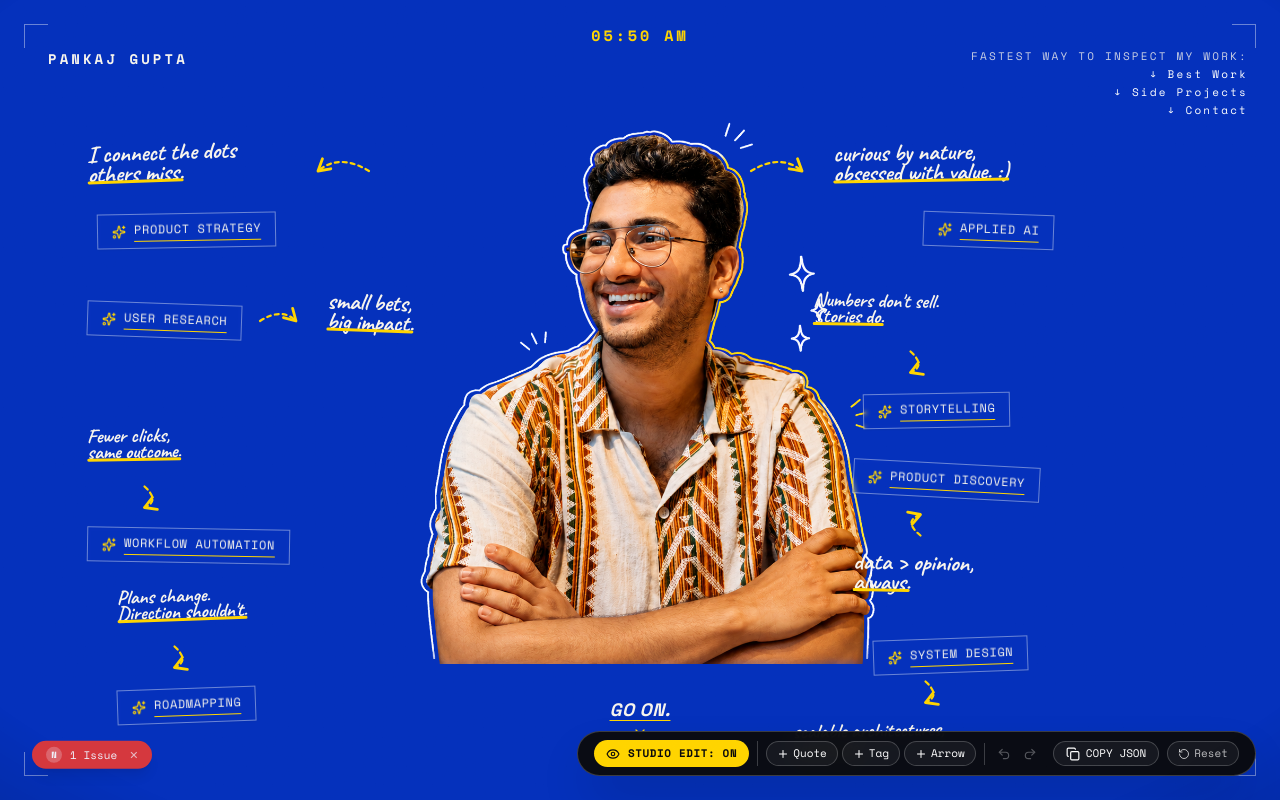
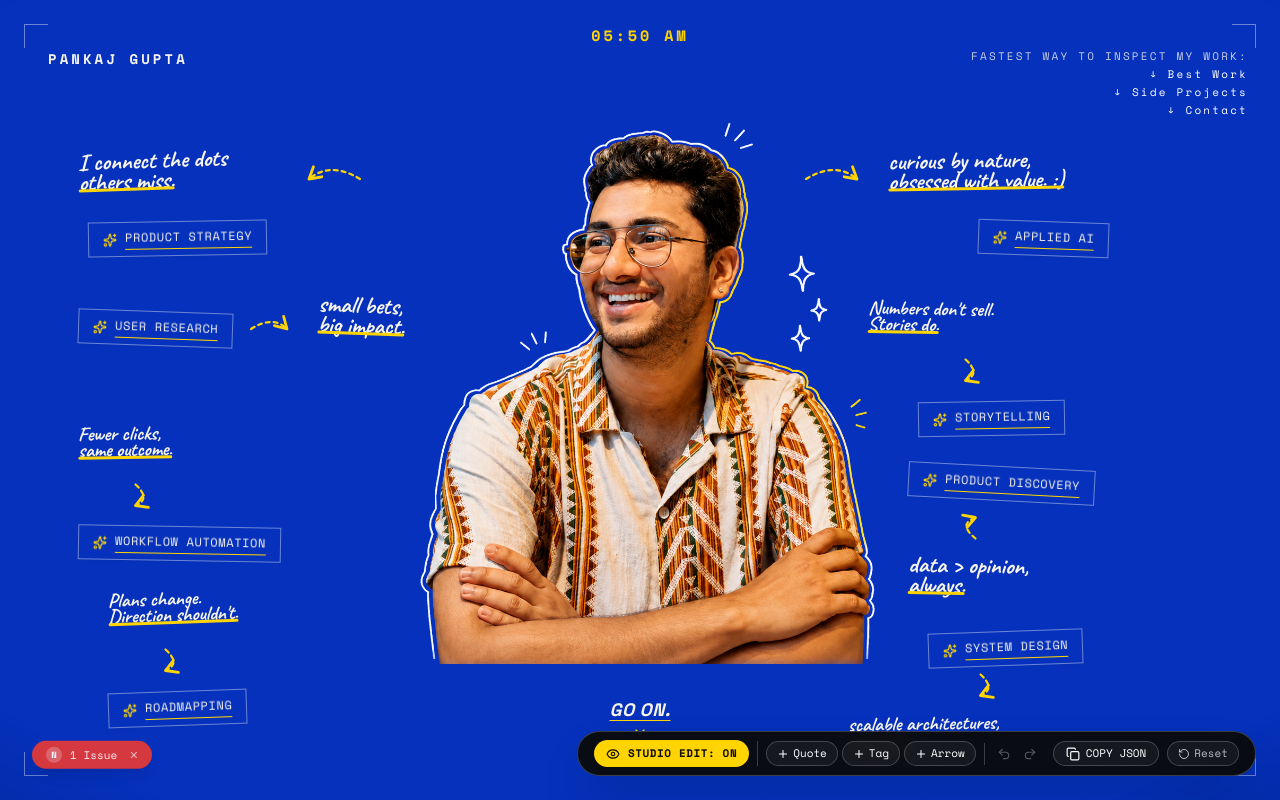
Before and after one commit to onalunchbreak/pankaj-gupta-portfolio, a Next.js app: page / in a window 1280 px wide. Shown: the top 800 px of the page. Built offline with nearby package versions, Linux system fonts and the light colour scheme.

Commit message:
fix(hero): migrate all canvas nodes to unified full-screen layer for 100% clickability and unrestricted drag freedom on scalable architectures/system design

```diff
--- a/src/components/sections/hero.tsx
+++ b/src/components/sections/hero.tsx
@@ -86,16 +86,16 @@ const COLOR_PRESETS = [
   "#FFFFFF", // Pure White
 ];
 
-// Clean baseline layout with comfortable spatial distribution
-const CLEAN_BASELINE_NODES: StudioNode[] = [
-  // ==================== LEFT COLUMN ====================
+// Clean unified canvas baseline layout with guaranteed viewport clearance & clickability
+const UNIFIED_CANVAS_BASELINE: StudioNode[] = [
+  // ==================== LEFT FLANK ====================
   // Row 1: PRODUCT STRATEGY
   {
     id: "quote-strategy",
     type: "quote",
     text: "I connect the dots\nothers miss.",
-    x: 0,
-    y: 0,
+    x: 40,
+    y: 25,
     scale: 1,
     rotation: -2,
     fontSize: 24,
@@ -107,8 +107,8 @@ const CLEAN_BASELINE_NODES: StudioNode[] = [
     id: "arrow-strategy",
     type: "arrow",
     text: "",
-    x: 215,
-    y: 10,
+    x: 255,
+    y: 35,
     scale: 1,
     rotation: 0,
     fontSize: 14,
@@ -123,8 +123,8 @@ const CLEAN_BASELINE_NODES: StudioNode[] = [
     id: "tag-strategy",
     type: "tag",
     text: "PRODUCT STRATEGY",
-    x: 10,
-    y: 70,
+    x: 50,
+    y: 95,
     scale: 1,
     rotation: -1,
     fontSize: 12,
@@ -138,8 +138,8 @@ const CLEAN_BASELINE_NODES: StudioNode[] = [
     id: "tag-research",
     type: "tag",
     text: "USER RESEARCH",
-    x: 0,
-    y: 160,
+    x: 40,
+    y: 185,
     scale: 1,
     rotation: 2,
     fontSize: 12,
@@ -151,8 +151,8 @@ const CLEAN_BASELINE_NODES: StudioNode[] = [
     id: "arrow-research",
     type: "arrow",
     text: "",
-    x: 165,
-    y: 160,
+    x: 205,
+    y: 185,
     scale: 1,
     rotation: 0,
     fontSize: 14,
@@ -167,8 +167,8 @@ const CLEAN_BASELINE_NODES: StudioNode[] = [
     id: "quote-research",
     type: "quote",
     text: "small bets,\nbig impact.",
-    x: 240,
-    y: 150,
+    x: 280,
+    y: 170,
     scale: 1,
     rotation: 2,
     fontSize: 24,
@@ -182,8 +182,8 @@ const CLEAN_BASELINE_NODES: StudioNode[] = [
     id: "quote-automation",
     type: "quote",
     text: "Fewer clicks,\nsame outcome.",
-    x: 0,
-    y: 285,
+    x: 40,
+    y: 300,
     scale: 1,
     rotation: -1,
     fontSize: 20,
@@ -195,8 +195,8 @@ const CLEAN_BASELINE_NODES: StudioNode[] = [
     id: "arrow-automation",
     type: "arrow",
     text: "",
-    x: 35,
-    y: 340,
+    x: 75,
+    y: 355,
     scale: 1,
     rotation: 90,
     fontSize: 14,
@@ -211,8 +211,8 @@ const CLEAN_BASELINE_NODES: StudioNode[] = [
     id: "tag-automation",
     type: "tag",
     text: "WORKFLOW AUTOMATION",
-    x: 0,
-    y: 385,
+    x: 40,
+    y: 400,
     scale: 1,
     rotation: 1,
     fontSize: 12,
@@ -221,13 +221,13 @@ const CLEAN_BASELINE_NODES: StudioNode[] = [
     highlight: false,
   },
 
-  // Row 4: ROADMAPPING (Comfortable Y offset fitting standard viewports)
+  // Row 4: ROADMAPPING
   {
     id: "quote-roadmapping",
     type: "quote",
     text: "Plans change.\nDirection shouldn't.",
-    x: 30,
-    y: 445,
+    x: 70,
+    y: 465,
     scale: 1,
     rotation: -2,
     fontSize: 20,
@@ -239,8 +239,8 @@ const CLEAN_BASELINE_NODES: StudioNode[] = [
     id: "arrow-roadmapping",
     type: "arrow",
     text: "",
-    x: 65,
-    y: 500,
+    x: 105,
+    y: 520,
     scale: 1,
     rotation: 90,
     fontSize: 14,
@@ -255,8 +255,8 @@ const CLEAN_BASELINE_NODES: StudioNode[] = [
     id: "tag-roadmapping",
     type: "tag",
     text: "ROADMAPPING",
-    x: 30,
-    y: 545,
+    x: 70,
+    y: 565,
     scale: 1,
     rotation: -2,
     fontSize: 12,
@@ -266,14 +266,14 @@ const CLEAN_BASELINE_NODES: StudioNode[] = [
   },
 
 
-  // ==================== RIGHT COLUMN ====================
+  // ==================== RIGHT FLANK ====================
   // Row 1: APPLIED AI
   {
     id: "arrow-ai",
     type: "arrow",
     text: "",
-    x: 0,
-    y: 10,
+    x: 760,
+    y: 35,
     scale: 1,
     rotation: 0,
     fontSize: 14,
@@ -288,8 +288,8 @@ const CLEAN_BASELINE_NODES: StudioNode[] = [
     id: "quote-ai",
     type: "quote",
     text: "curious by nature,\nobsessed with value. :)",
-    x: 90,
-    y: 0,
+    x: 850,
+    y: 25,
     scale: 1,
     rotation: -1,
     fontSize: 24,
@@ -301,8 +301,8 @@ const CLEAN_BASELINE_NODES: StudioNode[] = [
     id: "tag-ai",
     type: "tag",
     text: "APPLIED AI",
-    x: 180,
-    y: 70,
+    x: 940,
+    y: 95,
     scale: 1,
     rotation: 2,
     fontSize: 12,
@@ -316,8 +316,8 @@ const CLEAN_BASELINE_NODES: StudioNode[] = [
     id: "quote-storytelling",
     type: "quote",
     text: "Numbers don't sell.\nStories do.",
-    x: 70,
-    y: 150,
+    x: 830,
+    y: 175,
     scale: 1,
     rotation: 1,
     fontSize: 20,
@@ -329,8 +329,8 @@ const CLEAN_BASELINE_NODES: StudioNode[] = [
     id: "arrow-storytelling",
     type: "arrow",
     text: "",
-    x: 145,
-    y: 205,
+    x: 905,
+    y: 230,
     scale: 1,
     rotation: 90,
     fontSize: 14,
@@ -345,8 +345,8 @@ const CLEAN_BASELINE_NODES: StudioNode[] = [
     id: "tag-storytelling",
     type: "tag",
     text: "STORYTELLING",
-    x: 120,
-    y: 250,
+    x: 880,
+    y: 275,
     scale: 1,
     rotation: -1,
     fontSize: 12,
@@ -360,8 +360,8 @@ const CLEAN_BASELINE_NODES: StudioNode[] = [
     id: "tag-discovery",
     type: "tag",
     text: "PRODUCT DISCOVERY",
-    x: 110,
-    y: 320,
+    x: 870,
+    y: 340,
     scale: 1,
     rotation: 3,
     fontSize: 12,
@@ -373,8 +373,8 @@ const CLEAN_BASELINE_NODES: StudioNode[] = [
     id: "arrow-discovery",
     type: "arrow",
     text: "",
-    x: 155,
-    y: 360,
+    x: 915,
+    y: 380,
     scale: 1,
     rotation: -90,
     fontSize: 14,
@@ -389,8 +389,8 @@ const CLEAN_BASELINE_NODES: StudioNode[] = [
     id: "quote-discovery",
     type: "quote",
     text: "data > opinion,\nalways.",
-    x: 110,
-    y: 410,
+    x: 870,
+    y: 430,
     scale: 1,
     rotation: 1,
     fontSize: 24,
@@ -404,8 +404,8 @@ const CLEAN_BASELINE_NODES: StudioNode[] = [
     id: "tag-system",
     type: "tag",
     text: "SYSTEM DESIGN",
-    x: 130,
-    y: 495,
+    x: 890,
+    y: 505,
     scale: 1,
     rotation: -2,
     fontSize: 12,
@@ -417,8 +417,8 @@ const CLEAN_BASELINE_NODES: StudioNode[] = [
     id: "arrow-system",
     type: "arrow",
     text: "",
-    x: 160,
-    y: 535,
+    x: 920,
+    y: 545,
     scale: 1,
     rotation: 90,
     fontSize: 14,
@@ -433,8 +433,8 @@ const CLEAN_BASELINE_NODES: StudioNode[] = [
     id: "quote-system",
     type: "quote",
     text: "scalable architectures,\nzero noise.",
-    x: 50,
-    y: 580,
+    x: 810,
+    y: 590,
     scale: 1,
     rotation: -1,
     fontSize: 20,
@@ -517,14 +517,14 @@ export default function Hero() {
   const [copied, setCopied] = useState(false);
 
   // Dynamic Nodes + Undo/Redo Stack
-  const [nodes, setNodes] = useState<StudioNode[]>(CLEAN_BASELINE_NODES);
-  const [history, setHistory] = useState<StudioNode[][]>([CLEAN_BASELINE_NODES]);
+  const [nodes, setNodes] = useState<StudioNode[]>(UNIFIED_CANVAS_BASELINE);
+  const [history, setHistory] = useState<StudioNode[][]>([UNIFIED_CANVAS_BASELINE]);
   const [historyIndex, setHistoryIndex] = useState(0);
 
   // Load saved node configurations
   useEffect(() => {
     try {
-      const savedNodes = localStorage.getItem("hero_canvas_studio_v5");
+      const savedNodes = localStorage.getItem("hero_canvas_studio_unified_v6");
       if (savedNodes) {
         const parsed = JSON.parse(savedNodes);
         if (Array.isArray(parsed) && parsed.length > 0) {
@@ -546,7 +546,7 @@ export default function Hero() {
       newHistory.push(newNodes);
       setHistory(newHistory);
       setHistoryIndex(newHistory.length - 1);
-      localStorage.setItem("hero_canvas_studio_v5", JSON.stringify(newNodes));
+      localStorage.setItem("hero_canvas_studio_unified_v6", JSON.stringify(newNodes));
     },
     [history, historyIndex]
   );
@@ -557,7 +557,7 @@ export default function Hero() {
       const prevIndex = historyIndex - 1;
       setHistoryIndex(prevIndex);
       setNodes(history[prevIndex]);
-      localStorage.setItem("hero_canvas_studio_v5", JSON.stringify(history[prevIndex]));
+      localStorage.setItem("hero_canvas_studio_unified_v6", JSON.stringify(history[prevIndex]));
     }
   }, [history, historyIndex]);
 
@@ -567,7 +567,7 @@ export default function Hero() {
       const nextIndex = historyIndex + 1;
       setHistoryIndex(nextIndex);
       setNodes(history[nextIndex]);
-      localStorage.setItem("hero_canvas_studio_v5", JSON.stringify(history[nextIndex]));
+      localStorage.setItem("hero_canvas_studio_unified_v6", JSON.stringify(history[nextIndex]));
     }
   }, [history, historyIndex]);
 
@@ -591,8 +591,8 @@ export default function Hero() {
       id: newId,
       type,
       text: type === "quote" ? "Your custom thought\nhere..." : type === "tag" ? "CUSTOM SKILL" : "",
-      x: 100 + Math.random() * 60,
-      y: 100 + Math.random() * 60,
+      x: 120 + Math.random() * 80,
+      y: 120 + Math.random() * 80,
       scale: 1,
       rotation: 0,
       fontSize: type === "quote" ? 22 : 12,
@@ -611,9 +611,9 @@ export default function Hero() {
 
   // Reset to original clean baseline
   const resetAllNodes = () => {
-    pushState(CLEAN_BASELINE_NODES);
+    pushState(UNIFIED_CANVAS_BASELINE);
     setSelectedId(null);
-    localStorage.removeItem("hero_canvas_studio_v5");
+    localStorage.removeItem("hero_canvas_studio_unified_v6");
   };
 
   // Keyboard shortcut listener (Ctrl+Z, Delete, etc.)
@@ -667,7 +667,7 @@ export default function Hero() {
 
   const selectedNode = nodes.find((n) => n.id === selectedId);
 
-  // Render individual Node with high z-index and event propagation protection
+  // Render individual Node directly in full-screen canvas space
   const renderStudioNode = (node: StudioNode) => {
     const isSelected = selectedId === node.id;
     const isEditing = editingId === node.id;
@@ -770,27 +770,6 @@ export default function Hero() {
     );
   };
 
-  // Divide nodes into left and right flanks based on ID
-  const leftNodes = nodes.filter(
-    (n) =>
-      n.id.includes("strategy") ||
-      n.id.includes("research") ||
-      n.id.includes("automation") ||
-      n.id.includes("roadmapping")
-  );
-
-  const rightNodes = nodes.filter(
-    (n) =>
-      n.id.includes("ai") ||
-      n.id.includes("storytelling") ||
-      n.id.includes("discovery") ||
-      n.id.includes("system")
-  );
-
-  const customNodes = nodes.filter(
-    (n) => !leftNodes.some((l) => l.id === n.id) && !rightNodes.some((r) => r.id === n.id)
-  );
-
   return (
     <section
       id="hero"
@@ -881,26 +860,13 @@ export default function Hero() {
           </div>
         </motion.div>
 
-        {/* ---- DYNAMIC STUDIO CANVAS NODES LAYER ---- */}
+        {/* ---- DYNAMIC UNIFIED CANVAS NODES LAYER ---- */}
         <motion.div
           className="absolute inset-0 z-20 hidden lg:block pointer-events-none"
           animate={{ x: tagXOffset, opacity: tagOpacity }}
           transition={{ duration: 0.15, ease: "easeInOut" }}
         >
-          {/* Left Flank Container */}
-          <div className="absolute top-[3%] bottom-[4%] left-[4%] w-[38%] pointer-events-none">
-            {leftNodes.map(renderStudioNode)}
-          </div>
-
-          {/* Right Flank Container */}
-          <div className="absolute top-[3%] bottom-[4%] right-[4%] w-[38%] pointer-events-none text-right">
-            {rightNodes.map(renderStudioNode)}
-          </div>
-
-          {/* Additional User Created Custom Nodes */}
-          <div className="absolute inset-0 pointer-events-none">
-            {customNodes.map(renderStudioNode)}
-          </div>
+          {nodes.map(renderStudioNode)}
         </motion.div>
 
         {/* ---- MOBILE / TABLET REFLOW ---- */}
```
